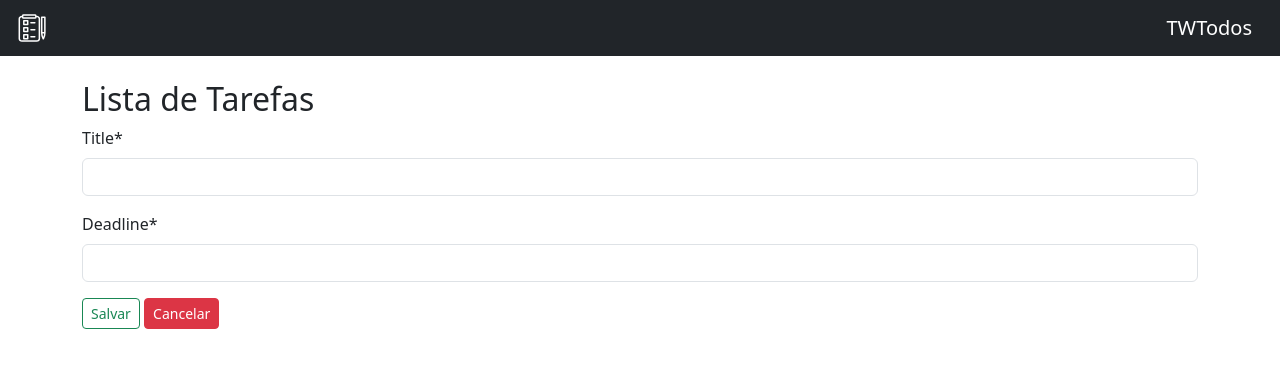
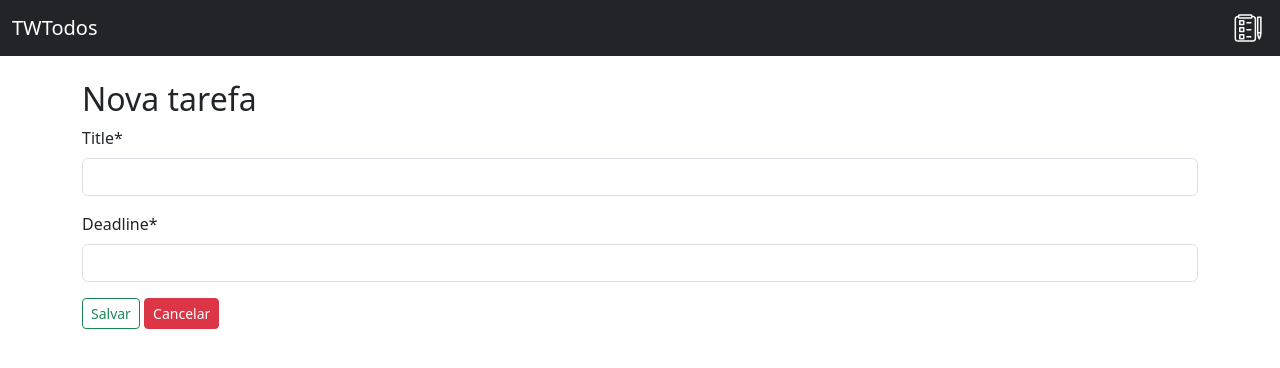
Before and after one commit to TharlisSampaio/todo-list, a Django app: page /created in a window 1280 px wide. Shown: the top 368 px of the page. Run offline with Django 5.2, Linux system fonts and the light colour scheme; some libraries are stand-ins or nearby versions.

Commit message:
refactor - utilizando do base html para definir blocos de códigos

```diff
--- /dev/null
+++ b/todos/templates/base.html
@@ -0,0 +1,27 @@
+{% load static %}
+
+<!DOCTYPE html>
+<html lang="pt-br">
+  <head>
+    <meta charset="utf-8">
+    <meta name="viewport" content="width=device-width, initial-scale=1">
+    <title>TWTodos - {% block page_title %}{% endblock page_title %}</title>
+    <link href="https://cdn.jsdelivr.net/npm/bootstrap@5.3.3/dist/css/bootstrap.min.css" rel="stylesheet" integrity="sha384-QWTKZyjpPEjISv5WaRU9OFeRpok6YctnYmDr5pNlyT2bRjXh0JMhjY6hW+ALEwIH" crossorigin="anonymous">
+  </head>
+  <body>
+    <nav class="navbar bg-dark mb-4" data-bs-theme="dark">
+        <div class="container-fluid">
+            <a class="navbar-brand" href="{% url "todo_list" %}">TWTodos</a>
+            <img src="{% static "img/icon-tarefa.svg" %}" alt="Bootstrap" width="40" height="34">
+        </div>
+    </nav>
+
+    <main class="container">
+        {% block content %}
+
+        {% endblock content %}
+    </main>
+
+    <script src="https://cdn.jsdelivr.net/npm/bootstrap@5.3.3/dist/js/bootstrap.bundle.min.js" integrity="sha384-YvpcrYf0tY3lHB60NNkmXc5s9fDVZLESaAA55NDzOxhy9GkcIdslK1eN7N6jIeHz" crossorigin="anonymous" defer></script>
+  </body>
+</html>
--- a/todos/templates/todos/todos_form.html
+++ b/todos/templates/todos/todos_form.html
@@ -1,33 +1,18 @@
+{% extends "base.html" %}
 {% load static %}
 {% load crispy_forms_tags %}
-<!DOCTYPE html>
-<html lang="pt-br">
-  <head>
-    <meta charset="utf-8">
-    <meta name="viewport" content="width=device-width, initial-scale=1">
-    <title>TWTodos - Lista de tarefas</title>
-    <link href="https://cdn.jsdelivr.net/npm/bootstrap@5.3.3/dist/css/bootstrap.min.css" rel="stylesheet" integrity="sha384-QWTKZyjpPEjISv5WaRU9OFeRpok6YctnYmDr5pNlyT2bRjXh0JMhjY6hW+ALEwIH" crossorigin="anonymous">
-  </head>
-  <body>
-    <nav class="navbar bg-dark mb-4" data-bs-theme="dark">
-        <div class="container-fluid">
-            <img src="{% static "img/icon-tarefa.svg" %}" alt="Bootstrap" width="40" height="34">
-            <a class="navbar-brand" href="#">TWTodos</a>
-        </div>
-    </nav>
 
-    <main class="container">
-        <h2>Lista de Tarefas</h2>
+{% block page_title %}
+Nova Tarefa
+{% endblock page_title %}
 
-        <form method="POST"> {% csrf_token %}
-            {{ form|crispy }}
+{% block content %}
+  <h2>Nova tarefa</h2>
 
-            <button type="submit" class="btn btn-sm btn-outline-success">Salvar</button>
-            <a href="{% url "todo_list" %}" class="btn btn-sm btn-danger">Cancelar</a>
-        </form>
+  <form method="POST"> {% csrf_token %}
+    {{ form|crispy }}
 
-    </main>
-
-    <script src="https://cdn.jsdelivr.net/npm/bootstrap@5.3.3/dist/js/bootstrap.bundle.min.js" integrity="sha384-YvpcrYf0tY3lHB60NNkmXc5s9fDVZLESaAA55NDzOxhy9GkcIdslK1eN7N6jIeHz" crossorigin="anonymous" defer></script>
-  </body>
-</html>
+    <button type="submit" class="btn btn-sm btn-outline-success">Salvar</button>
+    <a href="{% url "todo_list" %}" class="btn btn-sm btn-danger">Cancelar</a>
+  </form>
+{% endblock content %}
```
Also changed, not shown: todos/templates/todos/todos_list.html (+8 -23 lines).
